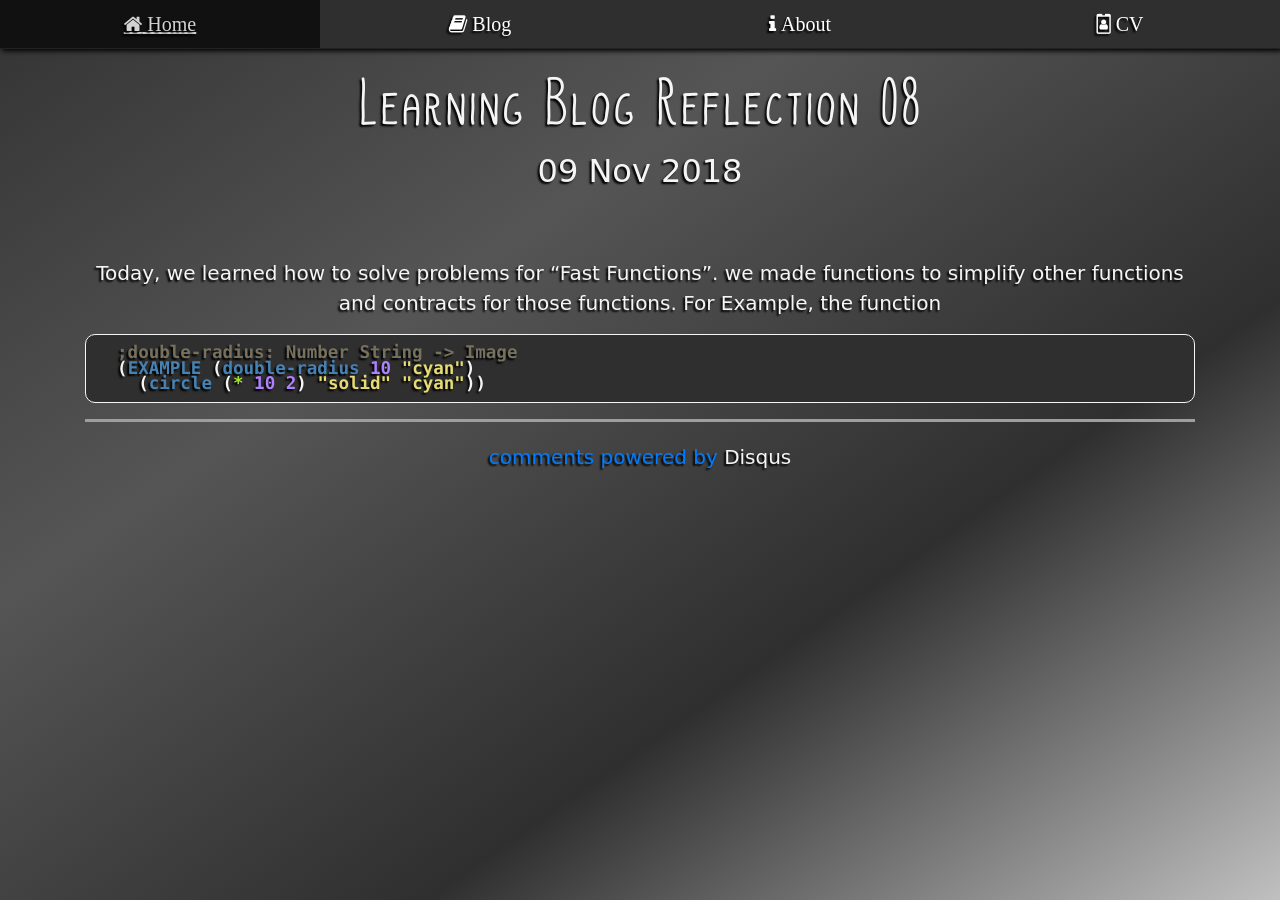
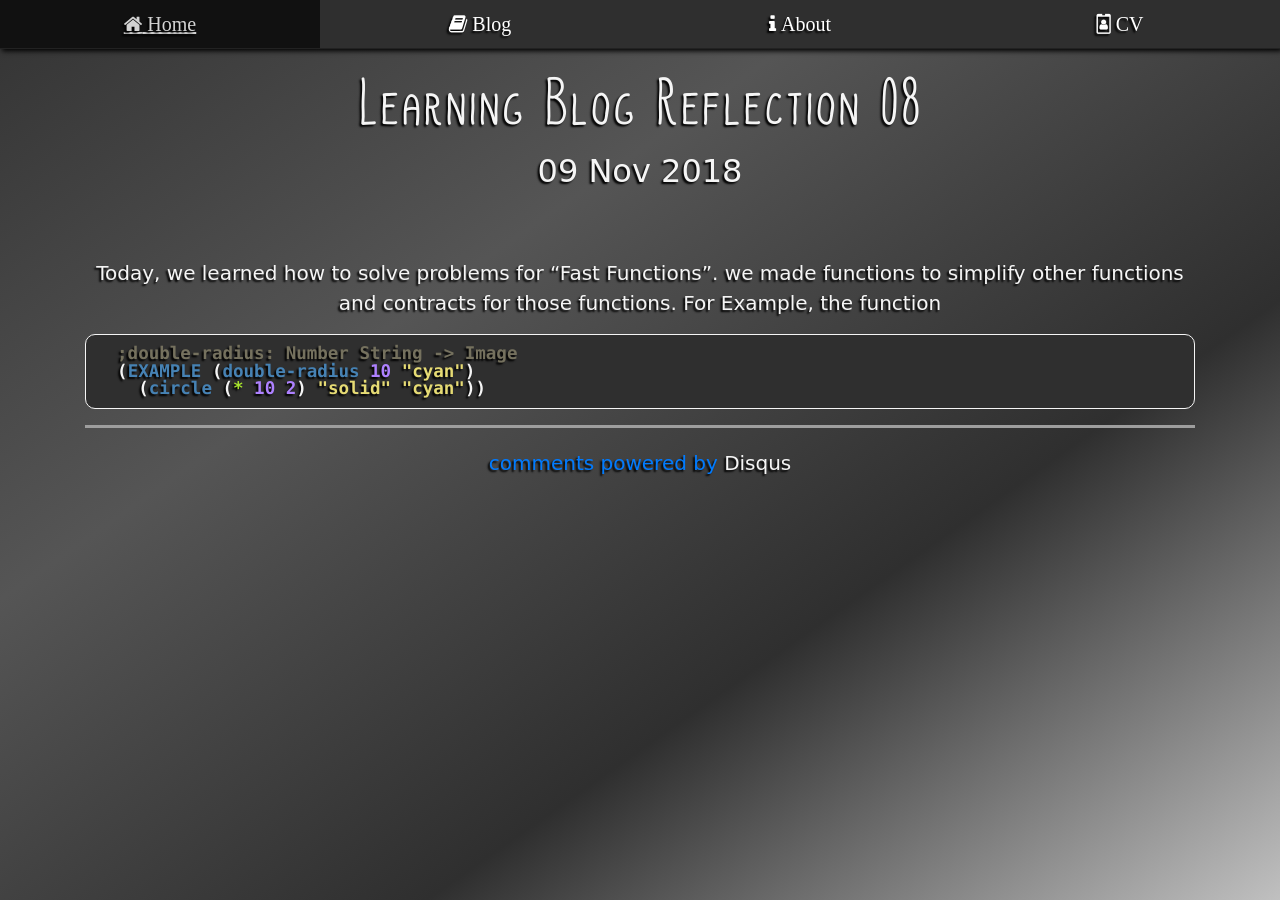
Before and after one commit to lemueldls/lemueld6200.github.io, a Jekyll site: the page built from _posts/2018-11-09-learning-blog-reflection-08.md, in a window 1280 px wide. Built offline with Jekyll 4.4.1, drawn with Linux system fonts in a browser that asks for light colours; comment, search, counter and statistics services are not loaded; grey boxes are pictures that could not be loaded.

Commit message:
Update theme.css

```diff
--- a/css/theme.css
+++ b/css/theme.css
@@ -15,7 +15,7 @@ code {
     font-style: normal;
     font-variant: normal;
     font-weight: 700;
-    line-height: 15.4px;
+    line-height: 100%;
     border: thin solid whitesmoke;
     font-family:"Lucida Sans Typewriter", "Lucida Console", monaco, "Bitstream Vera Sans Mono", monospace !important;
 }
@@ -65,7 +65,7 @@ code {
 }
 
 @media only screen and (max-width: 600px) {
-    code {/*
-        font-size: 13px;*/
+    code {
+        font-size: 5px;
     }
 }
```
